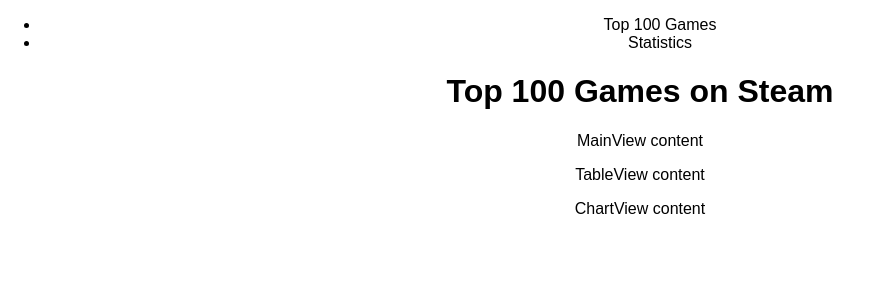
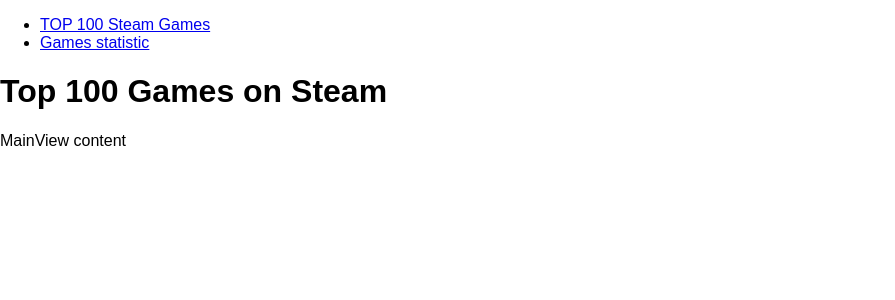
Before and after one commit to malgorzataolak/steam-statistics, a React (Create React App) app: page / in a window 1280 px wide. Shown: the top 300 px of the page, without its empty margins (0-895 px from the left). Built offline with nearby package versions, Linux system fonts and the light colour scheme.

Commit message:
Routing with react-router added

```diff
--- a/package.json
+++ b/package.json
@@ -5,6 +5,7 @@
   "dependencies": {
     "react": "^16.0.0",
     "react-dom": "^16.0.0",
+    "react-router-dom": "^4.2.2",
     "react-scripts": "1.0.14"
   },
   "scripts": {
--- a/src/App.js
+++ b/src/App.js
@@ -1,5 +1,9 @@
 import React, { Component } from 'react';
-import logo from './logo.svg';
+import {
+  BrowserRouter as Router,
+  Route,
+  Link
+} from 'react-router-dom';
 import './App.css';
 
 
@@ -19,11 +23,13 @@
   render() {
     const{header, }=this.state;
     return (
-      <div className="App">
-          <Menu changeHeader={this.changeHeader}/>
-          <Header header={header}/>
-          <Content />
-      </div>
+      <Router>
+        <div className="containter">
+            <Menu changeHeader={this.changeHeader}/>
+            <Header header={header}/>
+            <Content />
+        </div>
+      </Router>
     );
   }
 }
@@ -35,8 +41,12 @@
         <div className="Menu">
             <nav>
                 <ul>
-                  <li>Top 100 Games</li>
-                  <li>Statistics</li>
+                  <li>
+                    <Link to="/" onClick={()=>changeHeader(defaultHeader)}>TOP 100 Steam Games</Link>
+                  </li>
+                  <li>
+                    <Link to="/stats" onClick={()=>changeHeader("Game statistics")}>Games statistic</Link>
+                  </li>
                 </ul>
             </nav>
         </div>
@@ -63,9 +73,9 @@
       render(){
           return(
             <div className="Content">
-              <MainView />
-              <TableView />
-              <ChartView />
+                <Route exact path="/" component={MainView}/>
+                <Route exact path="/stats" component={ChartView} />
+                <Route exact path="/game/:appid" component={TableView} />
             </div>
           );
       }
```
Also changed, not shown: src/logo.svg (deleted).
